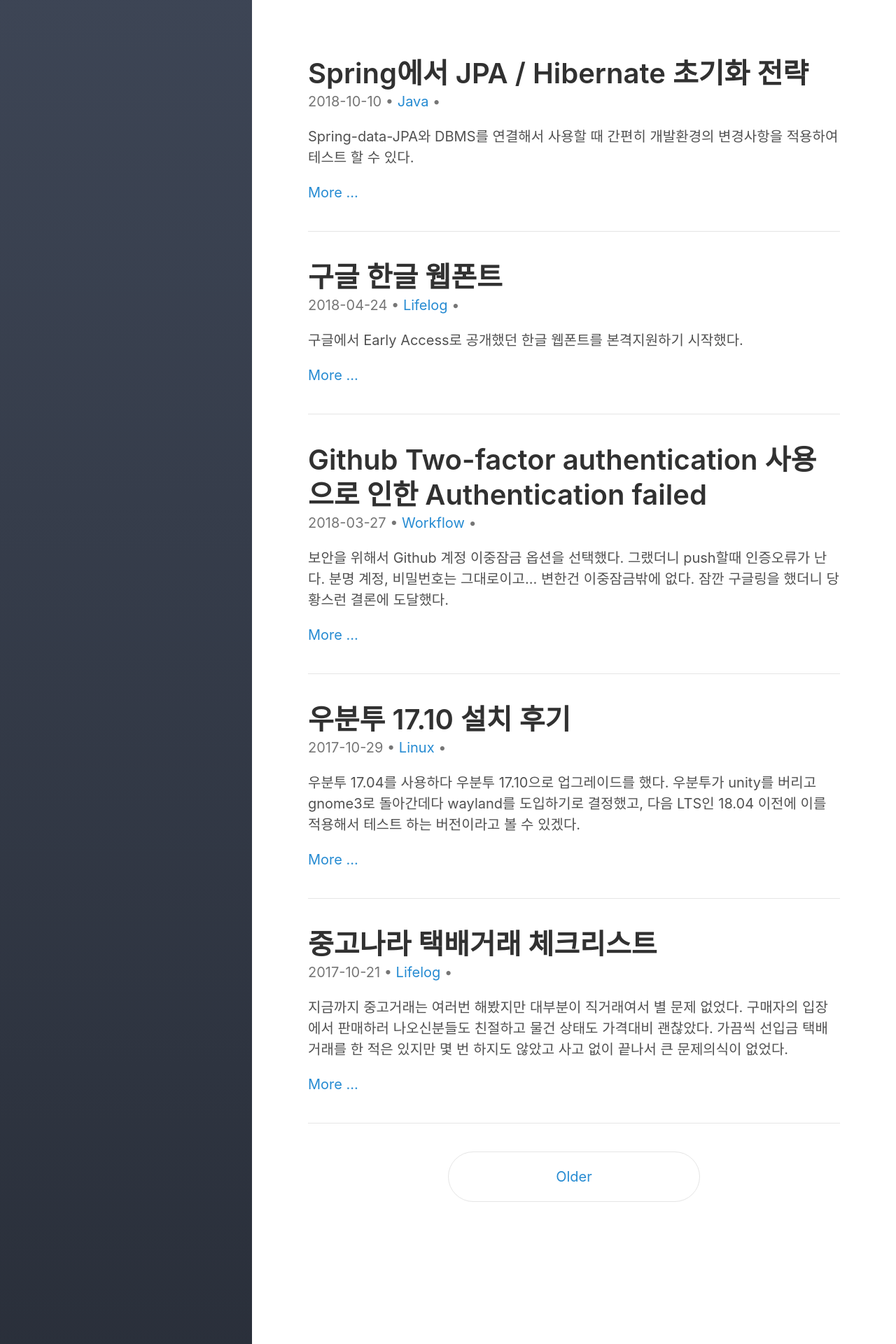
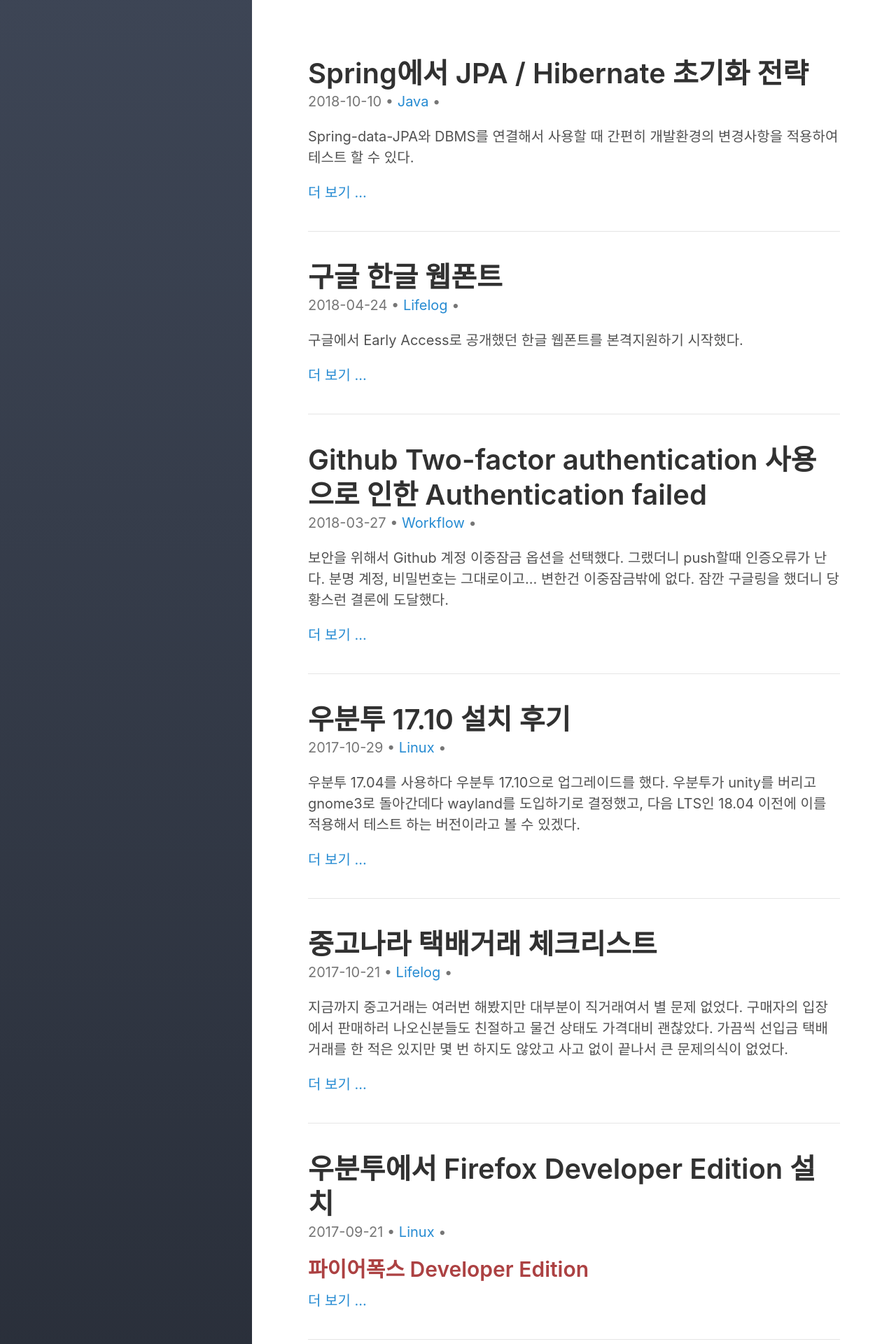
Before and after one commit to pravusid/pravusid.github.io, a Jekyll site: the page built from index.html, in a window 1280 px wide. Shown: the top 1920 px of the page at 70% size. Built offline with Jekyll 4.4.1, drawn with Linux system fonts in a browser that asks for light colours; the list of posts is cut into pages by our own code; comment, search, counter and statistics services are not loaded; some of the changed text lies outside the part shown.

Commit message:
update: paginate

```diff
--- a/_config.yml
+++ b/_config.yml
@@ -14,7 +14,7 @@
   name:           'pravusid'
   url:            https://www.github.com/pravusid
 
-paginate:         5
+paginate:         10
 
 plugins:
   - jekyll-feed
--- a/_includes/pagination-newer.html
+++ b/_includes/pagination-newer.html
@@ -2,7 +2,7 @@
 <div class="pagination">
   <a class="pagination-item newer"
      href="{{ site.baseurl }}/{% unless paginator.page == 2 %}page{{ paginator.previous_page }}{% endunless %}">
-    Newer
+    이전
   </a>
 </div>
 {% endif %}
--- a/_includes/pagination-older.html
+++ b/_includes/pagination-older.html
@@ -2,7 +2,7 @@
 <div class="pagination">
   <a class="pagination-item older"
      href="{{ site.baseurl }}/page{{paginator.next_page}}">
-    Older
+    다음
   </a>
 </div>
 {% endif %}
--- a/_layouts/index.html
+++ b/_layouts/index.html
@@ -32,7 +32,7 @@
       {% endcapture %}
 
       {% if content_words != excerpt_words %}
-        <a href="{{ site.baseurl }}{{ post.url }}">More &hellip;</a>
+        <a href="{{ site.baseurl }}{{ post.url }}">더 보기 &hellip;</a>
       {% endif %}
     {% endif %}
   </article>
```
